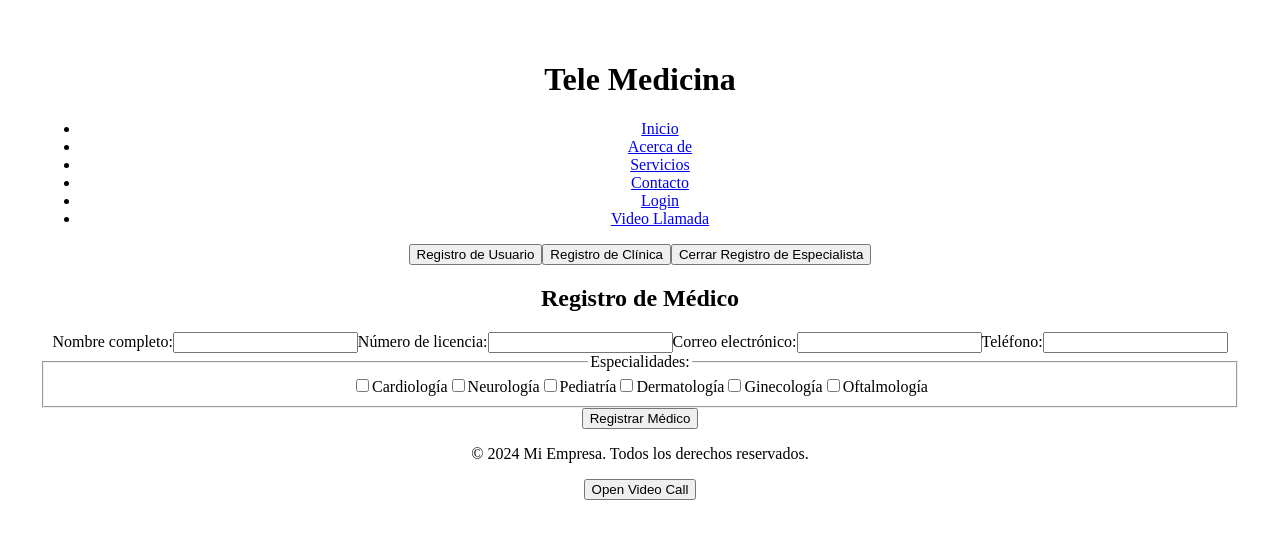
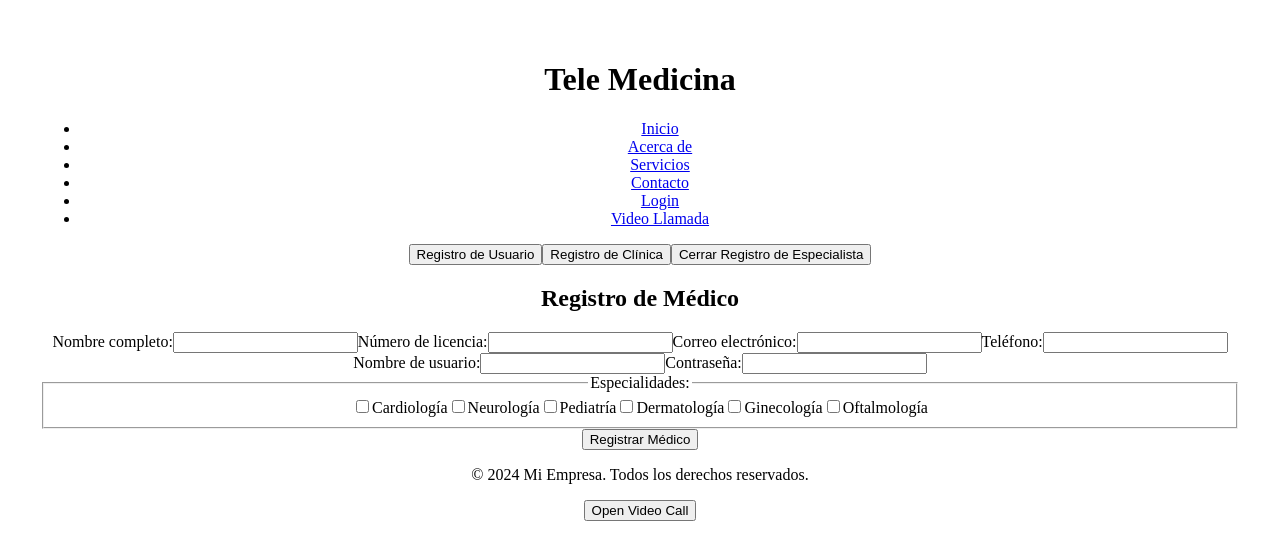
Before and after one commit to No-Country-simulation/S17-02-ft-Java-React, a React (Vite) app in the folder frontend/: page / in a window 1280 px wide. Both pictures are taken after a click on the button "Registro de Especialista". Shown: the top 560 px of the page. Built offline with nearby package versions, Linux system fonts and the light colour scheme.

Commit message:
actualizacion registro de especialista

```diff
--- a/frontend/src/components/registerEspecialist/index.tsx
+++ b/frontend/src/components/registerEspecialist/index.tsx
@@ -13,6 +13,8 @@ interface FormData {
   licenseNumber: string;
   email: string;
   phone: string;
+  username: string;
+  password: string;
   selectedSpecialties: Specialty[];
 }
 
@@ -31,6 +33,8 @@ const DoctorRegistrationForm: React.FC = () => {
     licenseNumber: "",
     email: "",
     phone: "",
+    username: "",
+    password: "",
     selectedSpecialties: [],
   });
 
@@ -43,7 +47,8 @@ const DoctorRegistrationForm: React.FC = () => {
   };
 
   const handleSpecialtyChange = (e: ChangeEvent<HTMLInputElement>) => {
-    const { value, checked } = e.target as HTMLInputElement;
+    const { value, checked } = e.target;
+    if (value in specialties) {
       setFormData((prevData) => {
         const selectedSpecialties = checked
           ? [...prevData.selectedSpecialties, value as Specialty]
@@ -53,12 +58,13 @@ const DoctorRegistrationForm: React.FC = () => {
 
         return { ...prevData, selectedSpecialties };
       });
+    }
   };
 
   const handleSubmit = (e: FormEvent<HTMLFormElement>) => {
     e.preventDefault();
-
     console.log("Datos del formulario:", formData);
+    // Handle form submission logic (e.g., API call) here
   };
 
   return (
@@ -108,6 +114,28 @@ const DoctorRegistrationForm: React.FC = () => {
         />
       </label>
 
+      <label>
+        Nombre de usuario:
+        <input
+          type="text"
+          name="username"
+          value={formData.username}
+          onChange={handleChange}
+          required
+        />
+      </label>
+
+      <label>
+        Contraseña:
+        <input
+          type="password"
+          name="password"
+          value={formData.password}
+          onChange={handleChange}
+          required
+        />
+      </label>
+
       <fieldset>
         <legend>Especialidades:</legend>
         {specialties.map((specialty) => (
```
Lines whose indentation alone changed are shown as unchanged.
